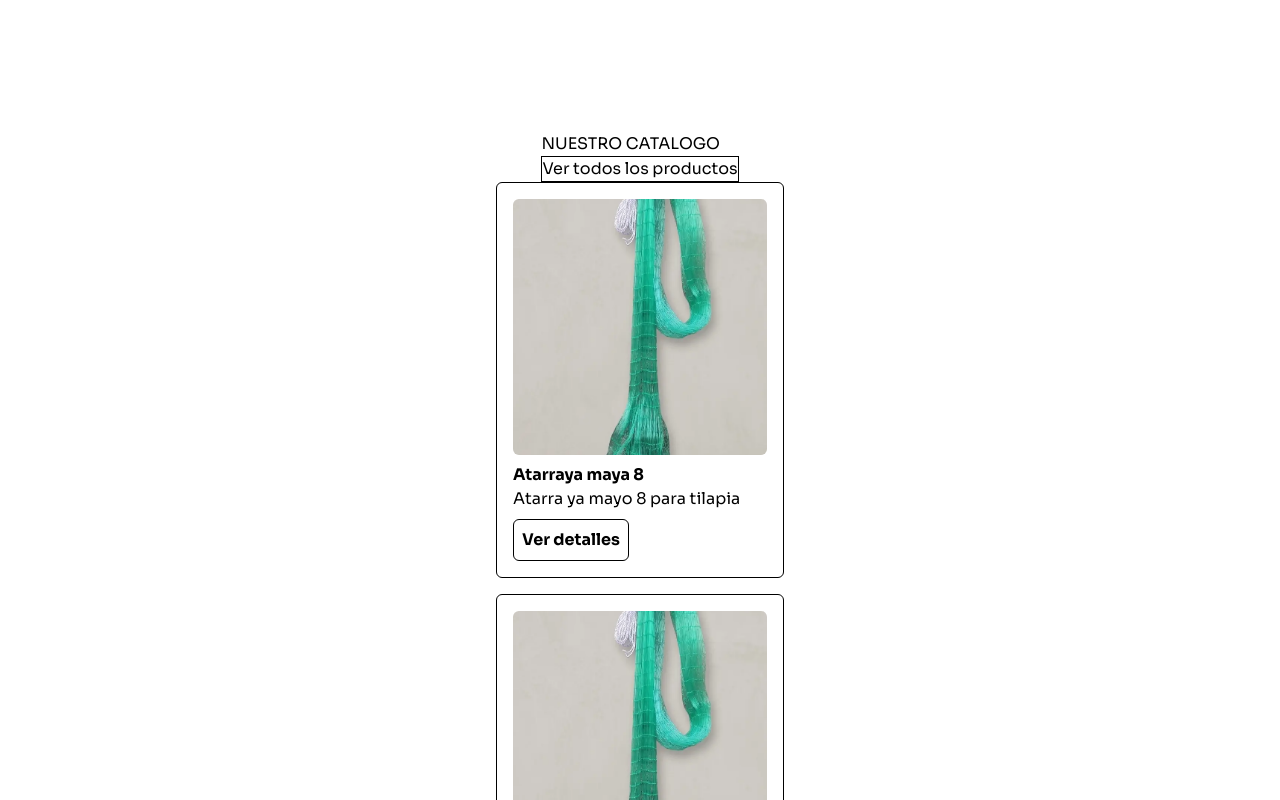
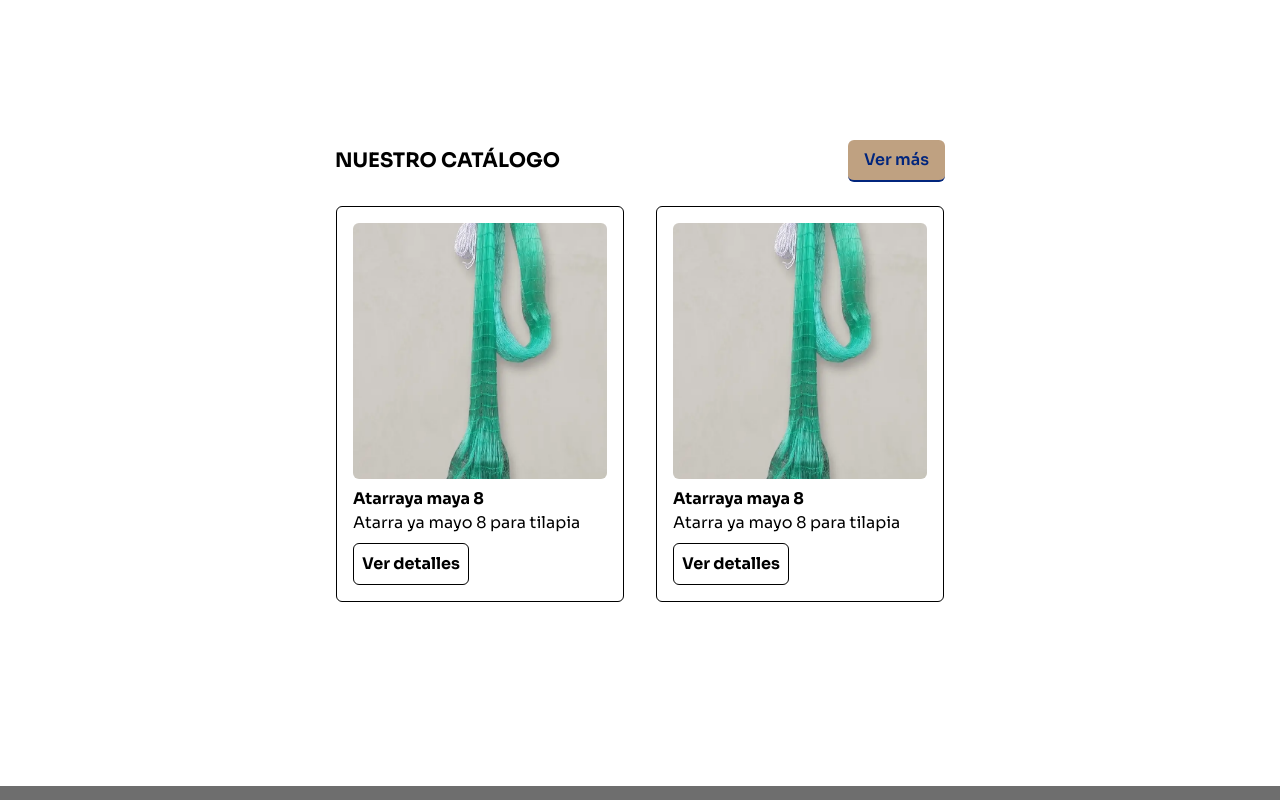
Before and after one commit to william-97-dev/agricultura_y_pesca_en_accion, a React (Vite) app: page / in a window 1280 px wide. Shown: the part 1320-2120 px from the top of the page. Built offline with nearby package versions, Linux system fonts and the light colour scheme.

Commit message:
Estilos completados (catalogo) v-laptop y v-movil

```diff
--- a/src/components/CardProducto.jsx
+++ b/src/components/CardProducto.jsx
@@ -2,7 +2,7 @@ import React from 'react'
 
 const CardProducto = ({imagen, titulo, descripcion}) => {
     return (
-        <article className='w-72 mb-4 p-4 rounded-md border shadow-[5px_5px_0px_0px_var(--primary-blue)]'>
+        <article className='w-72 mb-4 mt-4 p-4 rounded-md border shadow-[5px_5px_0px_0px_var(--primary-blue)]'>
             <img
                 src={imagen}
                 alt={titulo}
--- a/src/components/Catalogo.jsx
+++ b/src/components/Catalogo.jsx
@@ -4,11 +4,12 @@ import { productos } from '../data/productos'
 
 const Catalogo = () => {
     return (
-        <section id='catalogo' className='py-2 flex flex-col items-center'>
-            <div>
-                <p className=''>NUESTRO CATALOGO</p>
-                <button className='border'>Ver todos los productos</button>
+        <section id='catalogo' className='lg:pb-40'>
+            <div className='flex items-center justify-center gap-8 lg:gap-72 pt-4'>
+                <p className='lg:text-xl font-bold'>NUESTRO CATÁLOGO</p>
+                <button className='border-b-2 border-[#01257D] font-semibold p-2 lg:py-2 lg:px-4 rounded-md bg-[#BFA181] text-[#01257D]'>Ver más</button>
             </div>
+            <div className='py-2 flex flex-col items-center lg:justify-center lg:flex-row lg:gap-8'>
                 {productos.map((item) => (
                     <CardProducto
                         key={item.id}
@@ -17,6 +18,7 @@ const Catalogo = () => {
                         descripcion={item.descripcion}
                     />
                 ))}
+            </div>
         </section>
     )
 }
--- a/src/data/productos.js
+++ b/src/data/productos.js
@@ -12,6 +12,6 @@ export const productos = [
         id: 2,
         imagen: cImagen2,
         titulo: "Atarraya maya 8",
-        descripcion: "Descripcion sobre la atarraya detallando todos sus compuestos"
+        descripcion: "Atarra ya mayo 8 para tilapia"
     }
 ]
```
Lines whose indentation alone changed are shown as unchanged.
